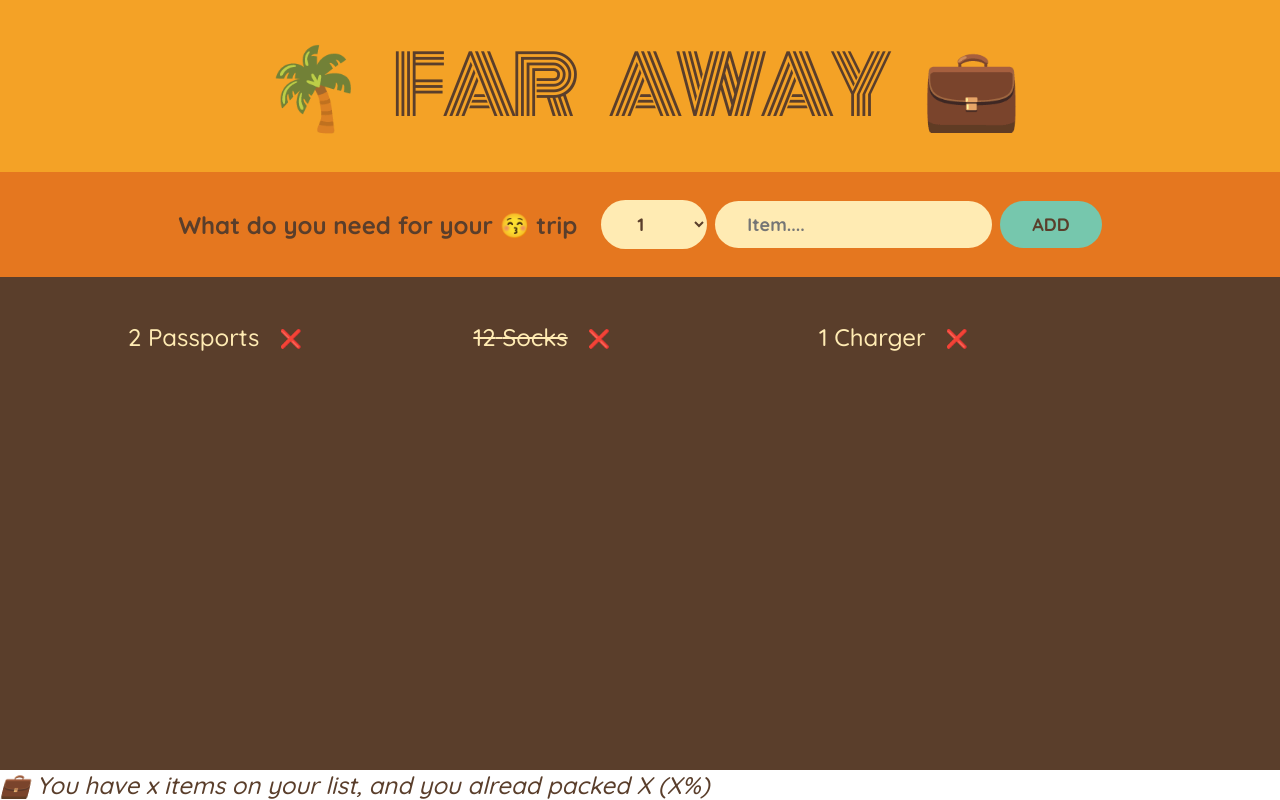
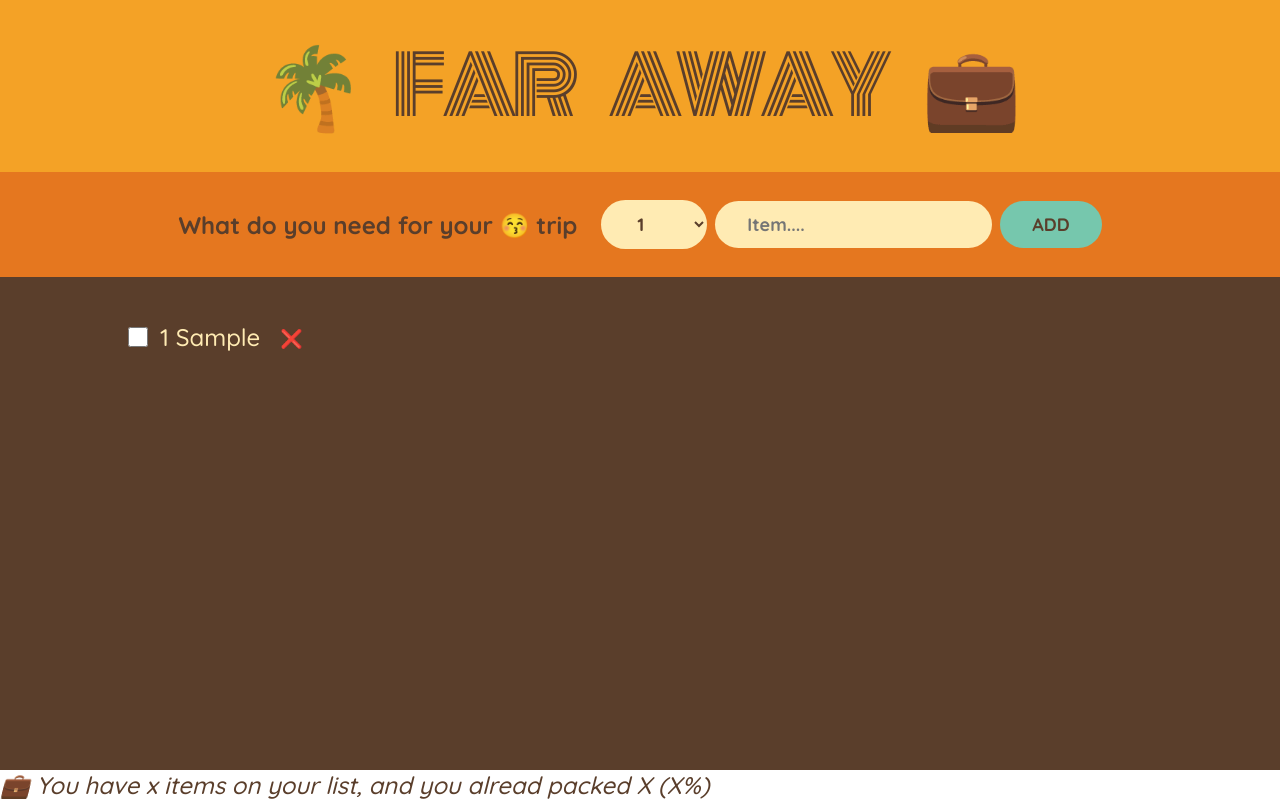
Before and after one commit to SeunSarumi/travel-list, a React (Create React App) app: page / in a window 1280 px wide. Both pictures are taken after typing "Sample" into the empty fields and a click on the button "ADD". Built offline with nearby package versions, Linux system fonts and the light colour scheme.

Commit message:
create update delete done

```diff
--- a/src/App.js
+++ b/src/App.js
@@ -1,17 +1,39 @@
 import { useState } from "react";
 
-const initialItems = [
-  { id: 1, description: "Passports", quantity: 2, packed: false },
-  { id: 2, description: "Socks", quantity: 12, packed: true },
-  { id: 3, description: "Charger", quantity: 1, packed: false },
-];
+// const initialItems = [
+//   { id: 1, description: "Passports", quantity: 2, packed: false },
+//   { id: 2, description: "Socks", quantity: 12, packed: true },
+//   { id: 3, description: "Charger", quantity: 1, packed: false },
+// ];
 
 export default function App() {
+  const [items, setItems] = useState([]);
+
+  function handleAddItems(item) {
+    setItems((items) => [...items, item]);
+  }
+
+  function handleDeleteItem(id) {
+    setItems((items) => items.filter((item) => item.id !== id));
+  }
+
+  function handleToggleItem(id) {
+    setItems((items) =>
+      items.map((item) =>
+        item.id === id ? { ...item, packed: !item.packed } : item
+      )
+    );
+  }
+
   return (
     <div className="app">
       <Logo />
-      <Form />
-      <PackingList />
+      <Form onAddItems={handleAddItems} />
+      <PackingList
+        items={items}
+        onDeleteItem={handleDeleteItem}
+        onToggleItem={handleToggleItem}
+      />
       <Stats />
     </div>
   );
@@ -21,7 +43,7 @@
   return <h1>🌴 Far Away 💼 </h1>;
 }
 
-function Form() {
+function Form({ onAddItems }) {
   const [description, setDescription] = useState("");
   const [quantity, setQuantity] = useState(1);
 
@@ -32,6 +54,8 @@
 
     const newItem = { description, quantity, packed: false, id: Date.now() };
     console.log(newItem);
+
+    onAddItems(newItem);
 
     setDescription("");
     setQuantity(1);
@@ -61,25 +85,35 @@
   );
 }
 
-function PackingList() {
+function PackingList({ items, onDeleteItem, onToggleItem }) {
   return (
     <div className="list">
       <ul>
-        {initialItems.map((item) => (
-          <Item item={item} key={item.id} />
+        {items.map((item) => (
+          <Item
+            item={item}
+            onDeleteItem={onDeleteItem}
+            onToggleItem={onToggleItem}
+            key={item.id}
+          />
         ))}
       </ul>
     </div>
   );
 }
 
-function Item({ item }) {
+function Item({ item, onDeleteItem, onToggleItem }) {
   return (
     <li>
+      <input
+        type="checkbox"
+        value={item.packed}
+        onChange={() => onToggleItem(item.id)}
+      />
       <span style={item.packed ? { textDecoration: "line-through" } : {}}>
         {item.quantity} {item.description}
       </span>
-      <button>❌</button>
+      <button onClick={() => onDeleteItem(item.id)}>❌</button>
     </li>
   );
 }
```
